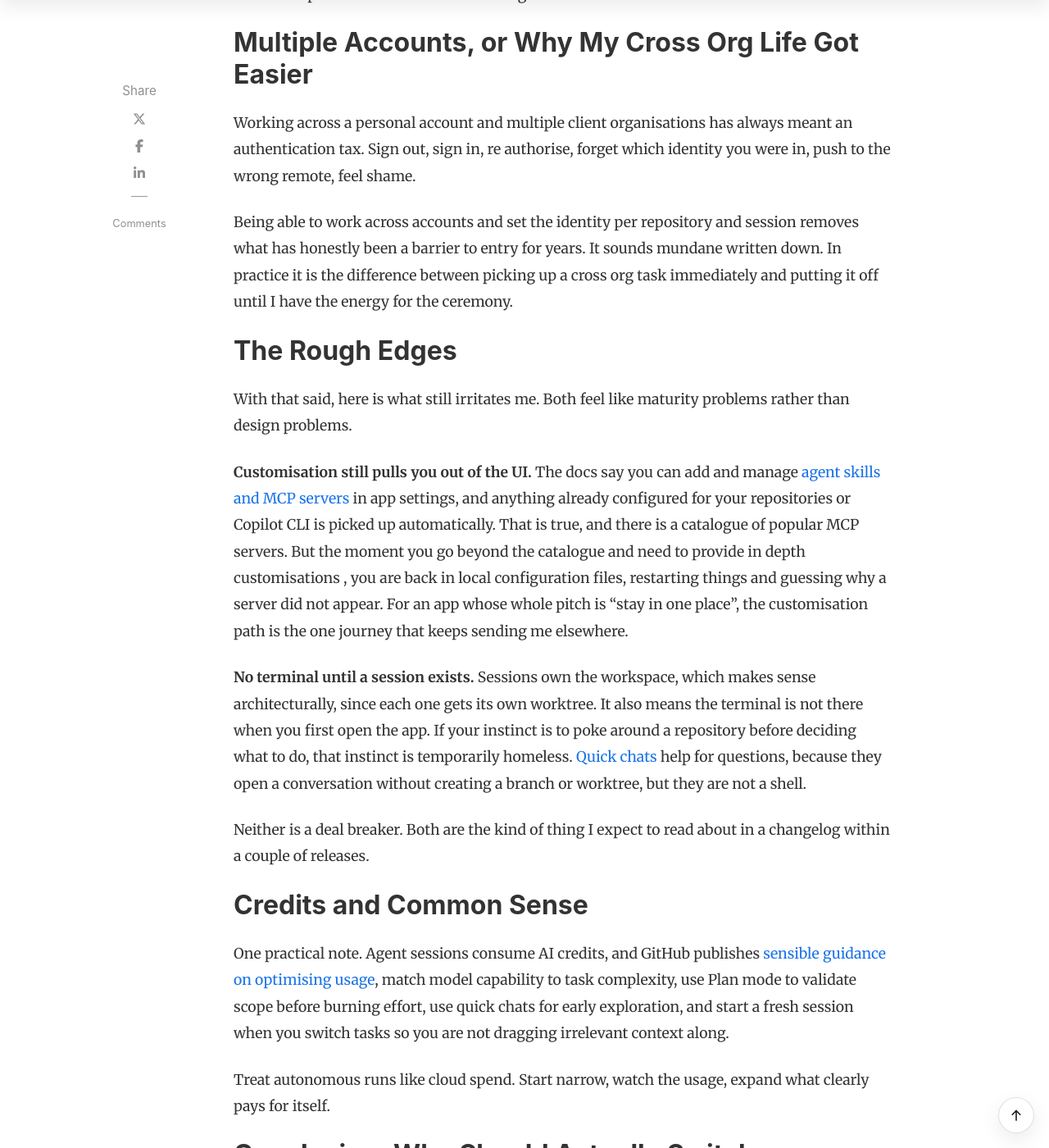
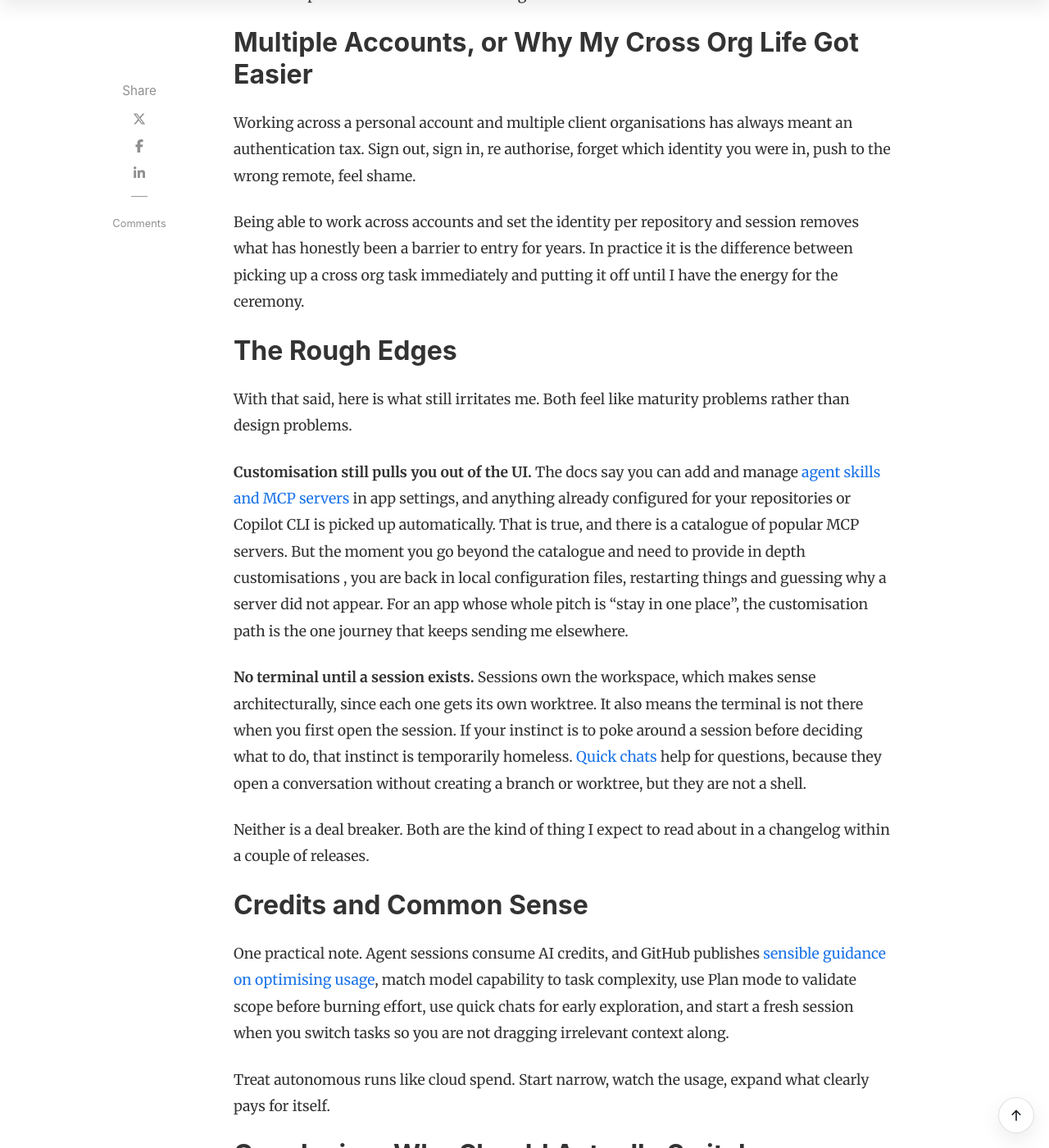
Before and after one commit to tw3lveparsecs/tw3lveparsecs.github.io, a Jekyll site: the page built from _posts/2026-08-02-github-copilot-app-daily-driver.md, in a window 1280 px wide and 1400 px high, scrolled down 5255 px. Shown: the whole window at 82% size. Built offline with Jekyll 4.4.1, drawn with Linux system fonts in a browser that asks for light colours; nearby versions of some CDN libraries; comment, search, counter and statistics services are not loaded; some of the changed text lies outside the part shown.

Commit message:
Refine automations and rough edges wording in Copilot app post
Add real detail about scheduling a retry during a system change rollout,
tighten multiple accounts paragraph, clarify terminal limitation applies
to sessions not repositories, and link directly to the AI usage
optimisation anchor in GitHub docs.

Co-authored-by: Copilot App <223556219+Copilot@users.noreply.github.com>

```diff
--- a/_posts/2026-08-02-github-copilot-app-daily-driver.md
+++ b/_posts/2026-08-02-github-copilot-app-daily-driver.md
@@ -95,7 +95,7 @@ The other pleasant surprise was stumbling onto an inbox style view in the app th
 
 Working across a personal account and multiple client organisations has always meant an authentication tax. Sign out, sign in, re authorise, forget which identity you were in, push to the wrong remote, feel shame.
 
-Being able to work across accounts and set the identity per repository and session removes what has honestly been a barrier to entry for years. It sounds mundane written down. In practice it is the difference between picking up a cross org task immediately and putting it off until I have the energy for the ceremony.
+Being able to work across accounts and set the identity per repository and session removes what has honestly been a barrier to entry for years. In practice it is the difference between picking up a cross org task immediately and putting it off until I have the energy for the ceremony.
 
 ## The Rough Edges
 
@@ -103,13 +103,13 @@ With that said, here is what still irritates me. Both feel like maturity problem
 
 **Customisation still pulls you out of the UI.** The docs say you can add and manage [agent skills and MCP servers](https://docs.github.com/en/copilot/how-tos/github-copilot-app/customize-github-copilot-app){:target="\_blank" rel="noopener"} in app settings, and anything already configured for your repositories or Copilot CLI is picked up automatically. That is true, and there is a catalogue of popular MCP servers. But the moment you go beyond the catalogue and need to provide in depth customisations , you are back in local configuration files, restarting things and guessing why a server did not appear. For an app whose whole pitch is "stay in one place", the customisation path is the one journey that keeps sending me elsewhere.
 
-**No terminal until a session exists.** Sessions own the workspace, which makes sense architecturally, since each one gets its own worktree. It also means the terminal is not there when you first open the app. If your instinct is to poke around a repository before deciding what to do, that instinct is temporarily homeless. [Quick chats](https://docs.github.com/en/copilot/how-tos/github-copilot-app/agent-sessions){:target="\_blank" rel="noopener"} help for questions, because they open a conversation without creating a branch or worktree, but they are not a shell.
+**No terminal until a session exists.** Sessions own the workspace, which makes sense architecturally, since each one gets its own worktree. It also means the terminal is not there when you first open the session. If your instinct is to poke around a session before deciding what to do, that instinct is temporarily homeless. [Quick chats](https://docs.github.com/en/copilot/how-tos/github-copilot-app/agent-sessions){:target="\_blank" rel="noopener"} help for questions, because they open a conversation without creating a branch or worktree, but they are not a shell.
 
 Neither is a deal breaker. Both are the kind of thing I expect to read about in a changelog within a couple of releases.
 
 ## Credits and Common Sense
 
-One practical note. Agent sessions consume AI credits, and GitHub publishes [sensible guidance on optimising usage](https://docs.github.com/en/copilot/concepts/agents/github-copilot-app){:target="\_blank" rel="noopener"}, match model capability to task complexity, use Plan mode to validate scope before burning effort, use quick chats for early exploration, and start a fresh session when you switch tasks so you are not dragging irrelevant context along.
+One practical note. Agent sessions consume AI credits, and GitHub publishes [sensible guidance on optimising usage](https://docs.github.com/en/copilot/concepts/agents/github-copilot-app#optimizing-ai-usage-in-the-github-copilot-app){:target="\_blank" rel="noopener"}, match model capability to task complexity, use Plan mode to validate scope before burning effort, use quick chats for early exploration, and start a fresh session when you switch tasks so you are not dragging irrelevant context along.
 
 Treat autonomous runs like cloud spend. Start narrow, watch the usage, expand what clearly pays for itself.
 
```
Also changed, not shown: other parts of _posts/2026-08-02-github-copilot-app-daily-driver.md (+1 -1 lines).
